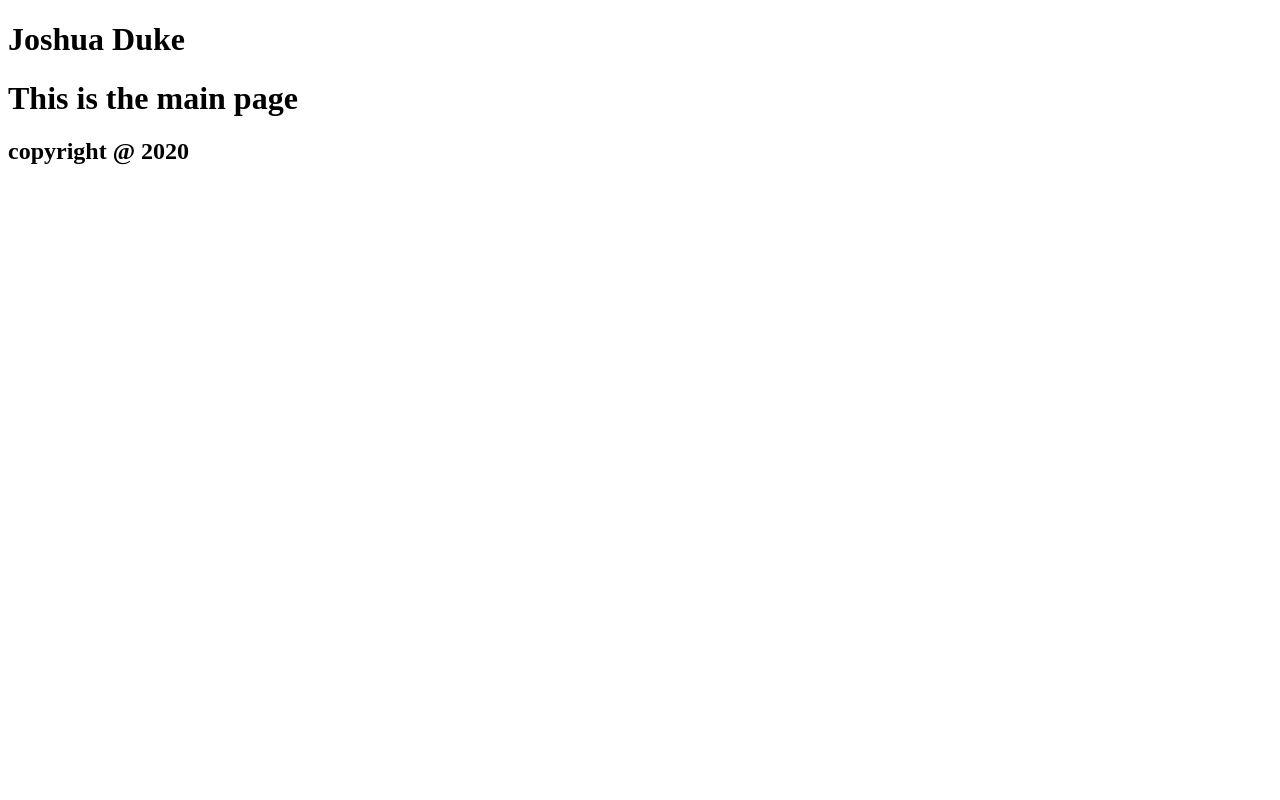
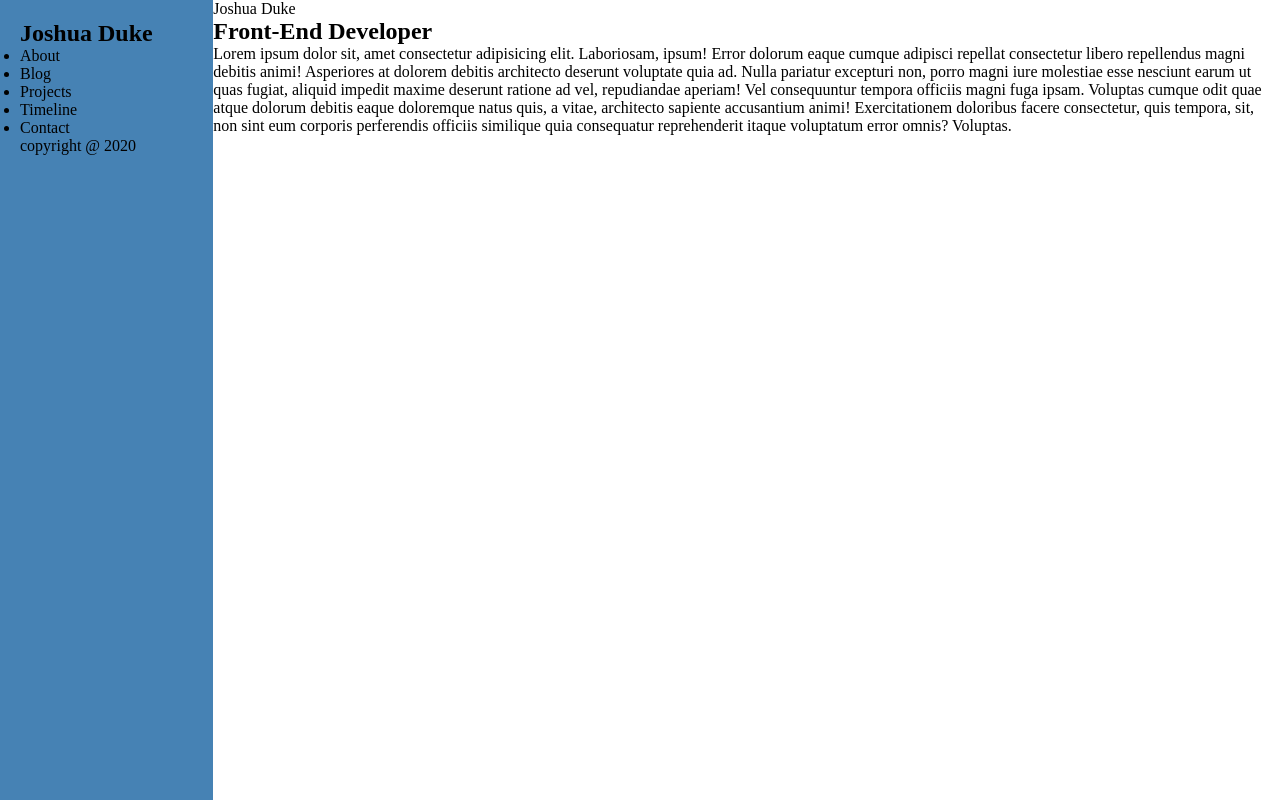
Before and after one commit to joshuaduke/Portfolio_2020, a Node server app: page / in a window 1280 px wide. Run offline with Node 20, Linux system fonts and the light colour scheme.

Commit message:
added stylesheet

```diff
--- a/app.js
+++ b/app.js
@@ -3,12 +3,15 @@ let express = require('express');
 let app = express();
 
 app.set("view engine", "ejs");
+app.use(express.static(__dirname + '/public'));
 
 
 app.get("/", (req, res)=>{
   res.render("index");
 });
 
+
+
 app.listen(3000, process.env.PORT, ()=>{
   console.log("server has started");
 })
--- /dev/null
+++ b/public/stylesheets/index.css
@@ -0,0 +1,20 @@
+* {
+  margin: 0;
+  padding: 0;
+  -webkit-box-sizing: border-box;
+          box-sizing: border-box;
+}
+
+#container {
+  display: -ms-grid;
+  display: grid;
+  -ms-grid-columns: 1fr 5fr;
+      grid-template-columns: 1fr 5fr;
+}
+
+aside {
+  height: 100vh;
+  padding: 20px;
+  background-color: steelblue;
+}
+/*# sourceMappingURL=index.css.map */
--- /dev/null
+++ b/public/stylesheets/index.scss
@@ -0,0 +1,17 @@
+*{
+  margin:0;
+  padding:0;
+  box-sizing: border-box;
+}
+
+
+#container{
+  display:grid;
+  grid-template-columns: 1fr 5fr;
+}
+
+aside{
+  height: 100vh;
+  padding:20px;
+  background-color:steelblue;
+}
--- a/views/index.ejs
+++ b/views/index.ejs
@@ -1,6 +1,28 @@
 <%- include("../views/partials/header.ejs") %>
 
+<section id="container">
+  <aside>
+    <h2>Joshua Duke</h2>
+    <ul>
+      <li>About</li>
+      <li>Blog</li>
+      <li>Projects</li>
+      <li>Timeline</li>
+      <li>Contact</li>
+    </ul>
+    <p>copyright @ 2020</p>
+  </aside>
 
-<h1>This is the main page</h1>
+  <main>
+    <div>
+      <p>Joshua Duke</p>
+      <h1>Front-End Developer</h1>
+    </div>
+    <div>
+      <p>Lorem ipsum dolor sit, amet consectetur adipisicing elit. Laboriosam, ipsum! Error dolorum eaque cumque adipisci repellat consectetur libero repellendus magni debitis animi! Asperiores at dolorem debitis architecto deserunt voluptate quia ad. Nulla pariatur excepturi non, porro magni iure molestiae esse nesciunt earum ut quas fugiat, aliquid impedit maxime deserunt ratione ad vel, repudiandae aperiam! Vel consequuntur tempora officiis magni fuga ipsam. Voluptas cumque odit quae atque dolorum debitis eaque doloremque natus quis, a vitae, architecto sapiente accusantium animi! Exercitationem doloribus facere consectetur, quis tempora, sit, non sint eum corporis perferendis officiis similique quia consequatur reprehenderit itaque voluptatum error omnis? Voluptas.</p>
+    </div>
+  </main>
+</section>
+
 
 <%- include("../views/partials/footer.ejs") %>
--- a/views/partials/footer.ejs
+++ b/views/partials/footer.ejs
@@ -2,6 +2,6 @@
 
 
 
-  <h2>copyright @ 2020</h2>
+
 </body>
 </html>
--- a/views/partials/header.ejs
+++ b/views/partials/header.ejs
@@ -4,6 +4,7 @@
   <meta charset="UTF-8">
   <meta name="viewport" content="width=device-width, initial-scale=1.0">
   <title>Joshua Duke | FE Developer</title>
+
+  <link rel="stylesheet" href="/stylesheets/index.css">
 </head>
 <body>
-  <h1>Joshua Duke</h1>
```
Also changed, not shown: 1 other file.
